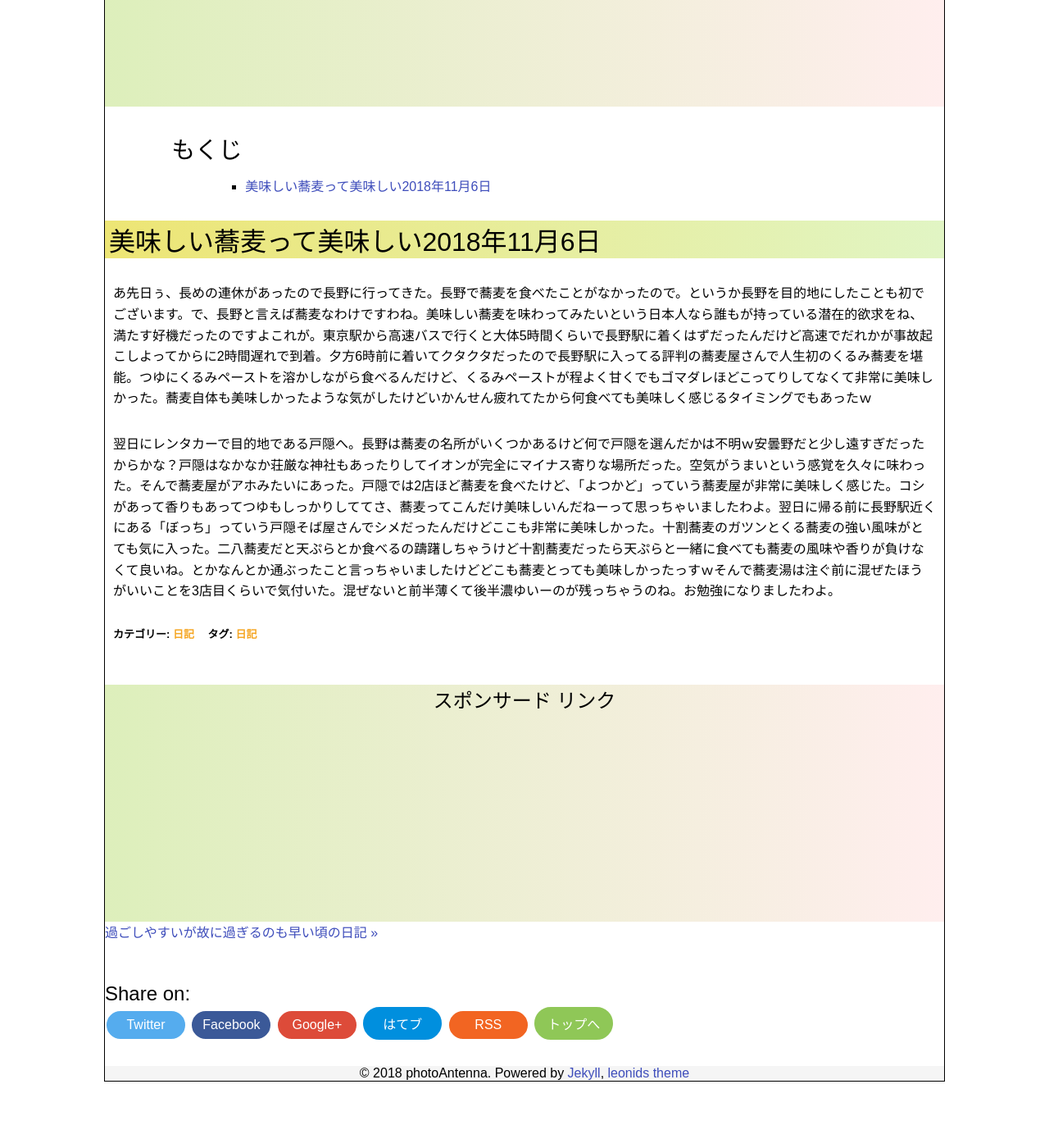
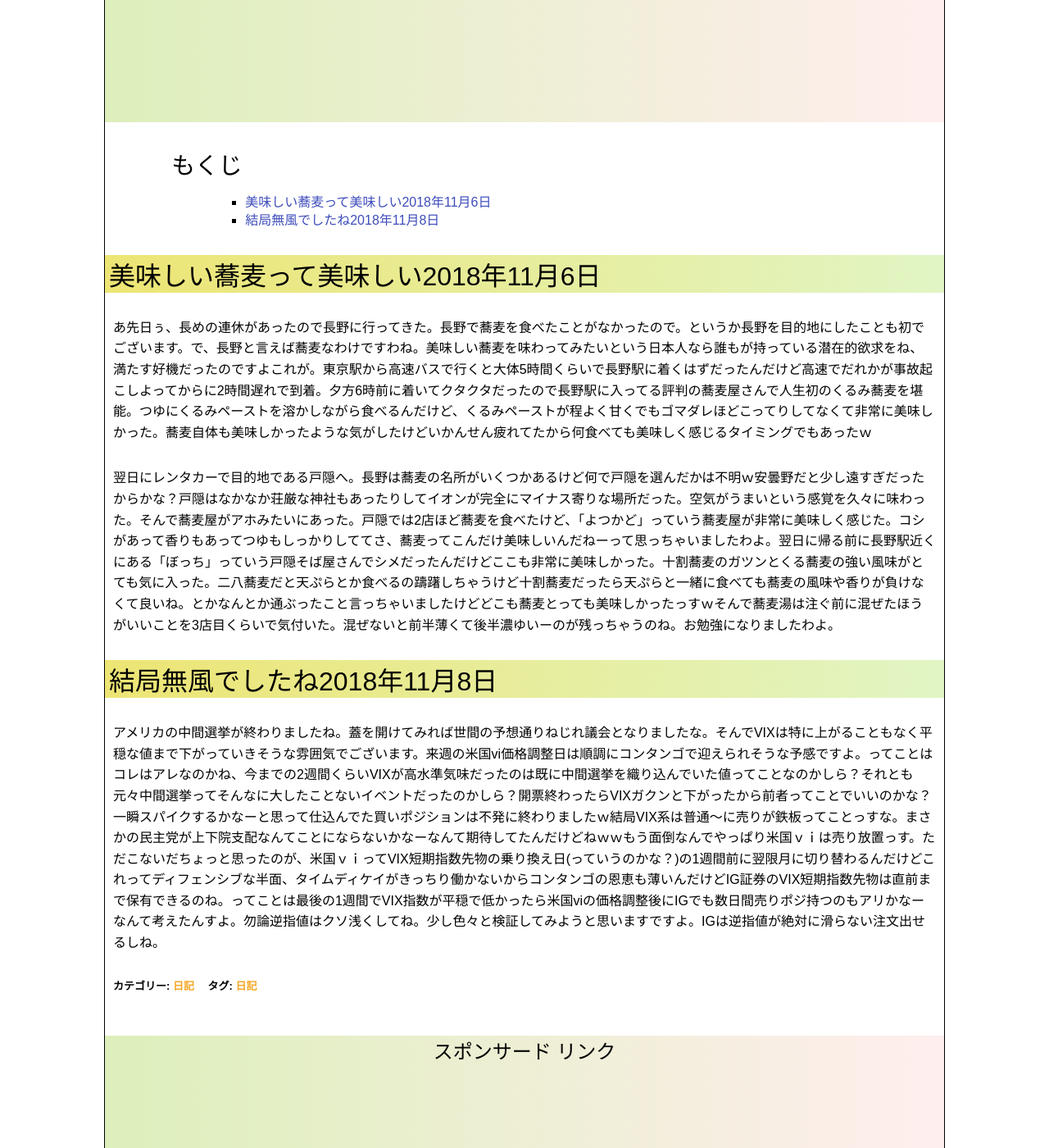
Before and after one commit to photoantenna/photoantenna.github.io, a Jekyll site: the page built from _posts/2018-11-06-diary.md, in a window 1280 px wide and 1400 px high, scrolled down 788 px. Shown: the whole window at 82% size. Built offline with Jekyll 4.4.1, drawn with Linux system fonts in a browser that asks for light colours; before the commit the page ends 2115 px from its top, so only the background shows below that.

Commit message:
日記更新

```diff
--- a/_posts/2018-11-06-diary.md
+++ b/_posts/2018-11-06-diary.md
@@ -2,12 +2,12 @@
 layout: post
 title: "年末の休みを早くも考えちゃう頃の日記"
 permalink: diary14
-excerpt: "日常のことや出来事に対する自分の反応を文章化していこうのコーナーです。特にテーマも設けずにつらつらと書いていくとっても楽しいコーナーです。見る人にとって楽しいコーナーかどうかは定かではありませんよー"
+excerpt: "updated2018-11-08,日常のことや出来事に対する自分の反応を文章化していこうのコーナーです。特にテーマも設けずにつらつらと書いていくとっても楽しいコーナーです。見る人にとって楽しいコーナーかどうかは定かではありませんよー"
 categories: "日記"
 tags: "日記"
-keywords: "長野, 戸隠, 蕎麦"
+keywords: "長野, 戸隠, 蕎麦, 中間選挙, VIX"
 mokuji: true
-update:
+update: 2018-11-08
 image:
   feature: diary.jpg
 ---
@@ -19,3 +19,7 @@ image:
 あ先日ぅ、長めの連休があったので長野に行ってきた。長野で蕎麦を食べたことがなかったので。というか長野を目的地にしたことも初でございます。で、長野と言えば蕎麦なわけですわね。美味しい蕎麦を味わってみたいという日本人なら誰もが持っている潜在的欲求をね、満たす好機だったのですよこれが。東京駅から高速バスで行くと大体5時間くらいで長野駅に着くはずだったんだけど高速でだれかが事故起こしよってからに2時間遅れで到着。夕方6時前に着いてクタクタだったので長野駅に入ってる評判の蕎麦屋さんで人生初のくるみ蕎麦を堪能。つゆにくるみペーストを溶かしながら食べるんだけど、くるみペーストが程よく甘くでもゴマダレほどこってりしてなくて非常に美味しかった。蕎麦自体も美味しかったような気がしたけどいかんせん疲れてたから何食べても美味しく感じるタイミングでもあったｗ
 
 翌日にレンタカーで目的地である戸隠へ。長野は蕎麦の名所がいくつかあるけど何で戸隠を選んだかは不明ｗ安曇野だと少し遠すぎだったからかな？戸隠はなかなか荘厳な神社もあったりしてイオンが完全にマイナス寄りな場所だった。空気がうまいという感覚を久々に味わった。そんで蕎麦屋がアホみたいにあった。戸隠では2店ほど蕎麦を食べたけど、「よつかど」っていう蕎麦屋が非常に美味しく感じた。コシがあって香りもあってつゆもしっかりしててさ、蕎麦ってこんだけ美味しいんだねーって思っちゃいましたわよ。翌日に帰る前に長野駅近くにある「ぼっち」っていう戸隠そば屋さんでシメだったんだけどここも非常に美味しかった。十割蕎麦のガツンとくる蕎麦の強い風味がとても気に入った。二八蕎麦だと天ぷらとか食べるの躊躇しちゃうけど十割蕎麦だったら天ぷらと一緒に食べても蕎麦の風味や香りが負けなくて良いね。とかなんとか通ぶったこと言っちゃいましたけどどこも蕎麦とっても美味しかったっすｗそんで蕎麦湯は注ぐ前に混ぜたほうがいいことを3店目くらいで気付いた。混ぜないと前半薄くて後半濃ゆいーのが残っちゃうのね。お勉強になりましたわよ。
+
+### 結局無風でしたね2018年11月8日
+
+アメリカの中間選挙が終わりましたね。蓋を開けてみれば世間の予想通りねじれ議会となりましたな。そんでVIXは特に上がることもなく平穏な値まで下がっていきそうな雰囲気でございます。来週の米国vi価格調整日は順調にコンタンゴで迎えられそうな予感ですよ。ってことはコレはアレなのかね、今までの2週間くらいVIXが高水準気味だったのは既に中間選挙を織り込んでいた値ってことなのかしら？それとも元々中間選挙ってそんなに大したことないイベントだったのかしら？開票終わったらVIXガクンと下がったから前者ってことでいいのかな？一瞬スパイクするかなーと思って仕込んでた買いポジションは不発に終わりましたｗ結局VIX系は普通〜に売りが鉄板ってことっすな。まさかの民主党が上下院支配なんてことにならないかなーなんて期待してたんだけどねｗｗもう面倒なんでやっぱり米国ｖｉは売り放置っす。ただこないだちょっと思ったのが、米国ｖｉってVIX短期指数先物の乗り換え日(っていうのかな？)の1週間前に翌限月に切り替わるんだけどこれってディフェンシブな半面、タイムディケイがきっちり働かないからコンタンゴの恩恵も薄いんだけどIG証券のVIX短期指数先物は直前まで保有できるのね。ってことは最後の1週間でVIX指数が平穏で低かったら米国viの価格調整後にIGでも数日間売りポジ持つのもアリかなーなんて考えたんすよ。勿論逆指値はクソ浅くしてね。少し色々と検証してみようと思いますですよ。IGは逆指値が絶対に滑らない注文出せるしね。
```
